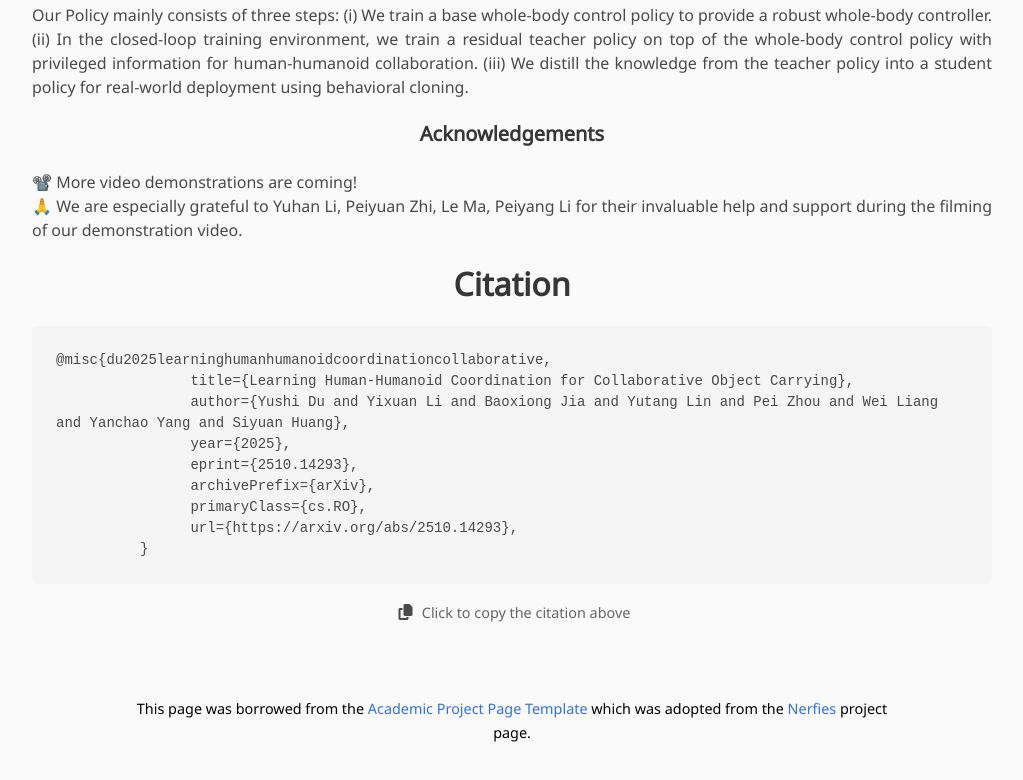
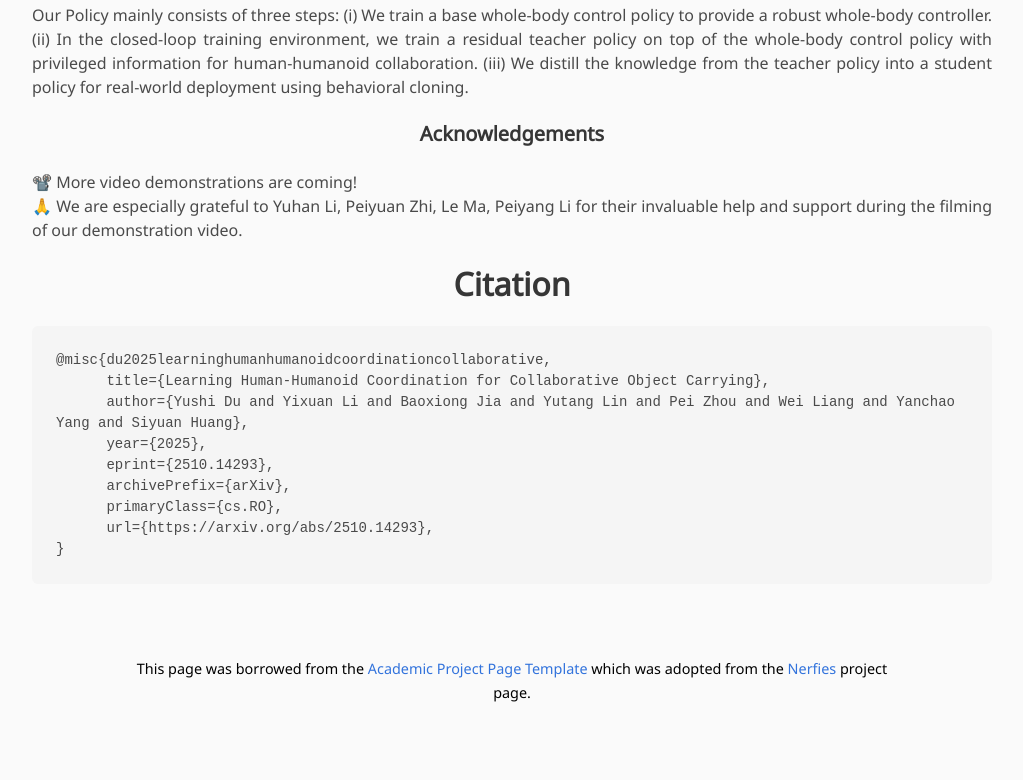
Before and after one commit to Yushi-Du/COLA, a plain HTML site: page index.html in a window 1280 px wide. Shown: the part 2016-2796 px from the top of the page, without its empty margins (128-1151 px from the left). Drawn offline with nearby package versions, Linux system fonts and the light colour scheme; a script that the page names is missing; some icons are missing; a web font is replaced by a local one.

Commit message:
Fix citation formatting in index.html

```diff
--- a/index.html
+++ b/index.html
@@ -229,14 +229,6 @@
       url={https://arxiv.org/abs/2510.14293},
 }</code></pre>
         </div>
-        <p class="has-text-centered" style="margin-top: 1rem;">
-          <span class="icon-text">
-            <span class="icon">
-              <i class="fas fa-copy"></i>
-            </span>
-            <span style="font-size: 0.9rem; color: #666;">Click to copy the citation above</span>
-          </span>
-        </p>
       </div>
     </div>
 
```
Lines whose indentation alone changed are shown as unchanged.
